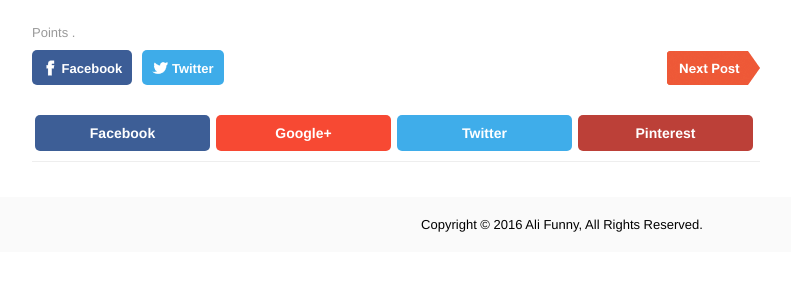
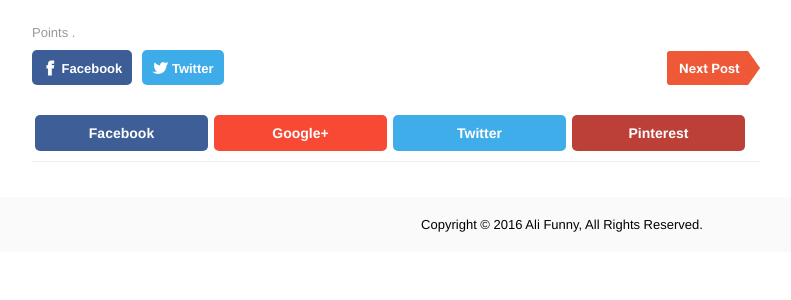
Before and after one commit to keeleys/flask_funny, a Flask app: template funny/templates/detail.html in a window 1280 px wide. Shown: the part 70-370 px from the top of the page, without its empty margins (78-869 px from the left). Run offline with Flask 2, Linux system fonts and the light colour scheme; the template is opened without the code that fills it, so the values that code supplies are empty; some libraries are stand-ins or nearby versions.

Commit message:
修改分享的长度

```diff
--- a/funny/static/css/style.css
+++ b/funny/static/css/style.css
@@ -49,7 +49,7 @@
 .ali-section-fl .section-list a.gif,.ali-section-fl .section-list a.video{ position:relative;}
 .ali-section-fl .section-list a.gif i,.ali-section-fl .section-list a.video i{ display:block; width:70px; height:70px; position:absolute; left:50%; top:50%; margin:-35px 0 0 -35px;}
 .ali-section-fl .section-list a.video i{ background-position:-90px 0;}
-.ali-section-fl .section-list .share a{ display:inline-block; width:175px; border-radius:5px; text-align:center; padding:10px 0; color:#fff; font-weight:bold; font-size:14px; margin:0 3px;}
+.ali-section-fl .section-list .share a{ display:inline-block; width:173px; border-radius:5px; text-align:center; padding:10px 0; color:#fff; font-weight:bold; font-size:14px; margin:0 3px;}
 .ali-section-fl .section-list .share a.facebook{ background:#3d5e96;}
 .ali-section-fl .section-list .share a.facebook:hover{ background:#3fadea;}
 .ali-section-fl .section-list .share a.twitter{ background:#3fadea;}
```
